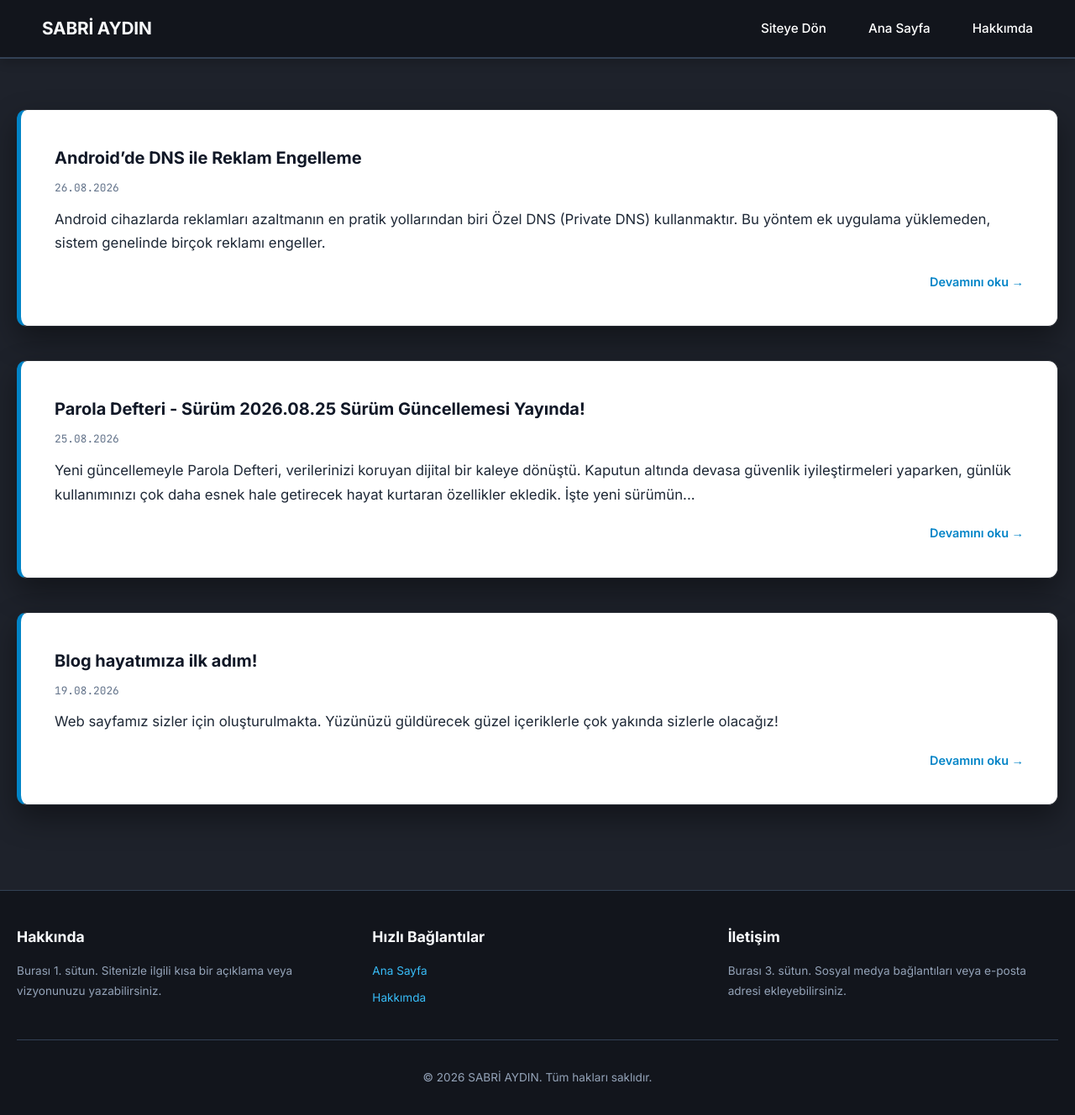
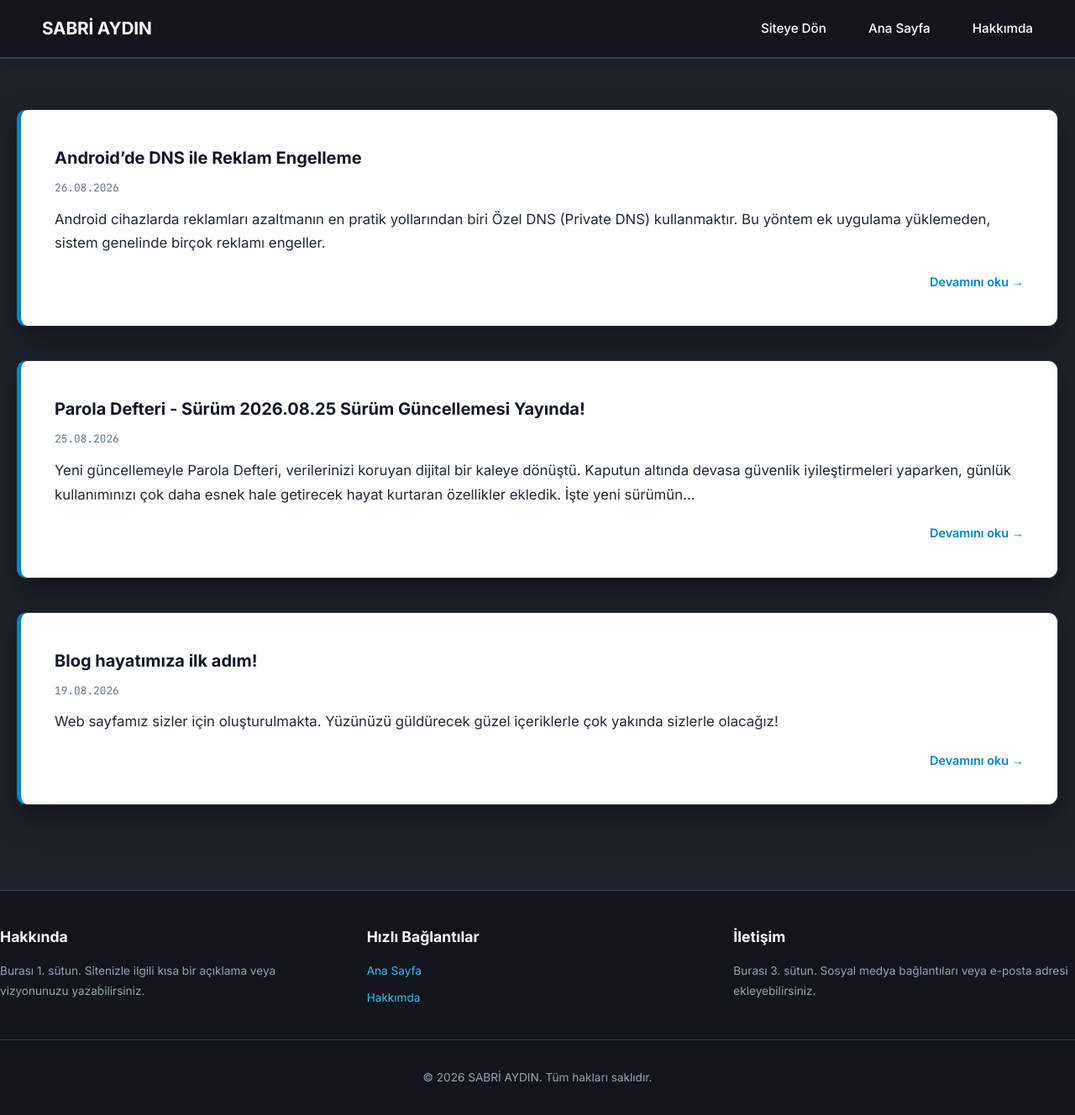
Before and after one commit to sabriaydin/blog, a Jekyll site: the page built from index.html, in a window 1280 px wide and 1349 px high. Shown: the top 1328 px of the window at 84% size. Built offline with Jekyll 4.4.1, drawn with Linux system fonts in a browser that asks for light colours; the list of posts is cut into pages by our own code.

Commit message:
Update footer.html

```diff
--- a/_includes/footer.html
+++ b/_includes/footer.html
@@ -1,7 +1,6 @@
 <footer class="site-footer">
-  <div class="container">
 
-    <!-- 3 Eşit Sütunlu Alan -->
+  <!-- Tam Genişlikte 3 Eşit Sütunlu Alan -->
   <div class="footer-columns">
     <div class="footer-col">
       <h4>Hakkında</h4>
@@ -25,5 +24,4 @@
     <p>&copy; {{ site.time | date: '%Y' }} {{ site.title }}. Tüm hakları saklıdır.</p>
   </div>
 
-  </div>
 </footer>
```
Lines whose indentation alone changed are shown as unchanged.
